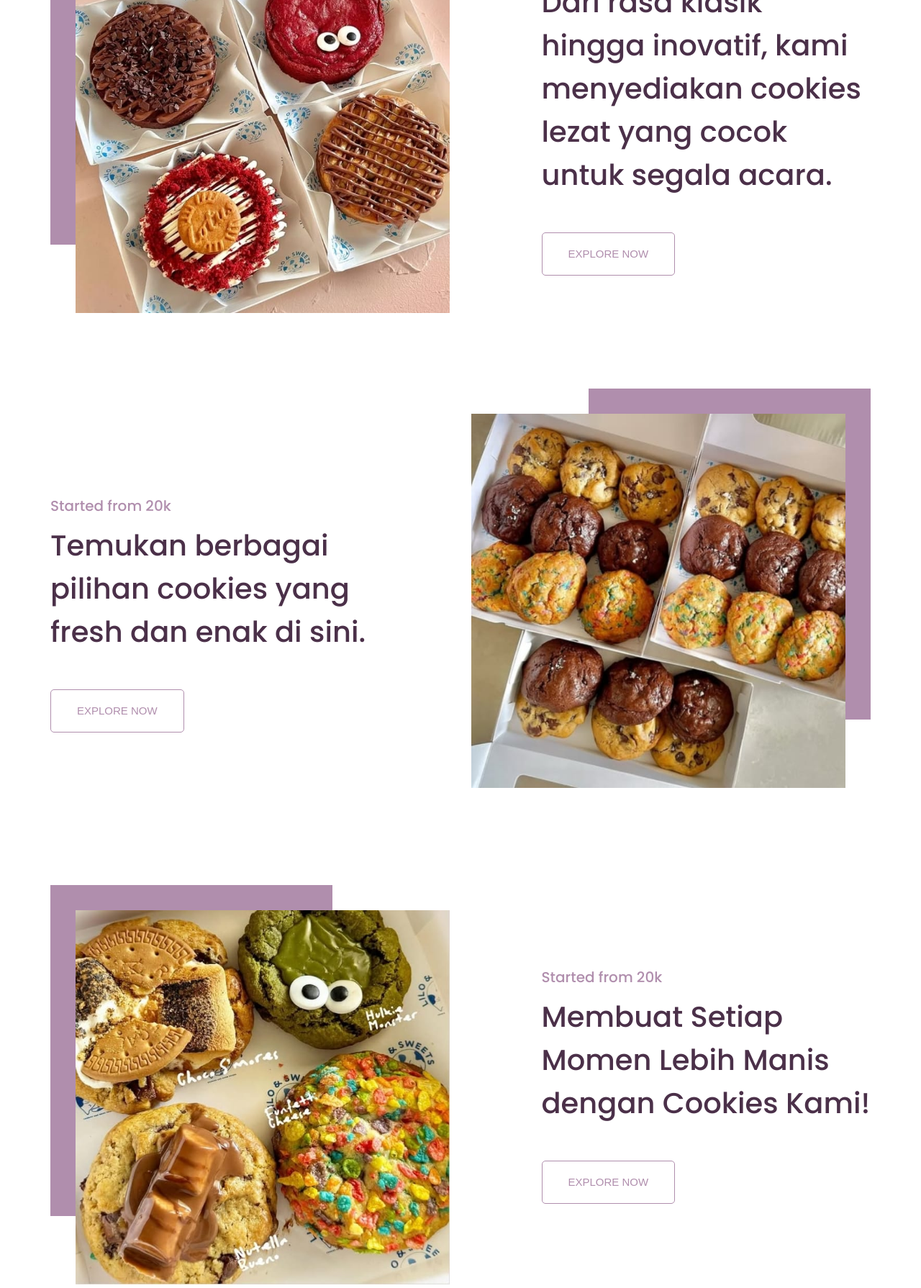
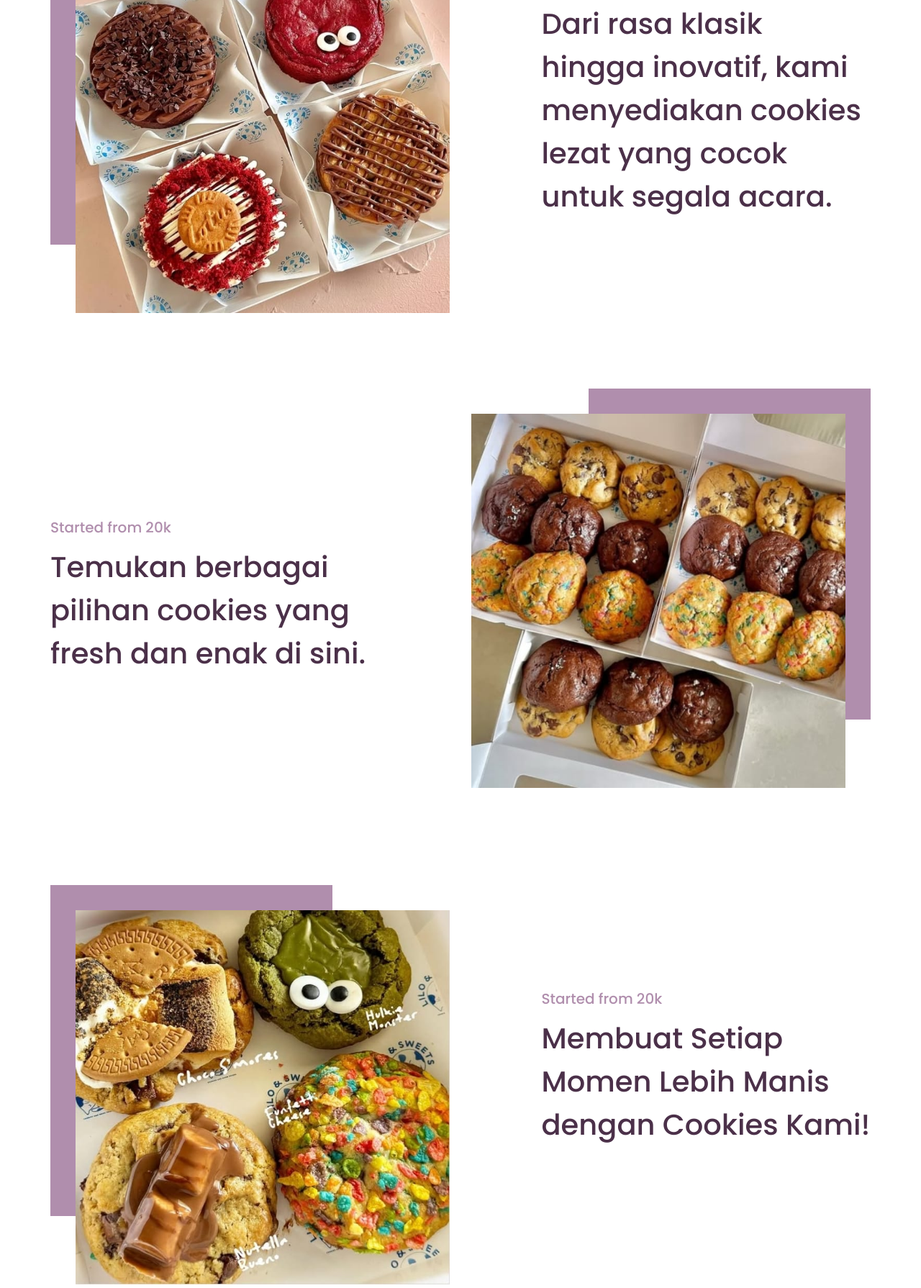
Before and after one commit to vvfara-22/lilo.and.sweets, a plain HTML site: page index.html in a window 1280 px wide. Shown: the part 1007-2797 px from the top of the page at 72% size. Drawn offline with Linux system fonts and the light colour scheme.

Commit message:
perubahan saya

```diff
--- a/index.html
+++ b/index.html
@@ -105,7 +105,6 @@
                         <div class="banner_text_iner">
                             <h1>Lilo And Sweets</h1>
                             <p>Cookies berkualitas, freshly baked, dan penuh cita rasa. Pesan sekarang dan nikmati kenikmatan setiap gigitan!</p>
-                            <a href="product_list.html" class="btn_1">shop now</a>
                         </div>
                     </div>
                 </div>
@@ -135,7 +134,6 @@
                                 <div class="single_product_content">
                                     <h5>Started from 20k</h5>
                                     <h2> <a href="single-product.html">Dari rasa klasik hingga inovatif, kami menyediakan cookies lezat yang cocok untuk segala acara.</a> </h2>
-                                    <a href="product_list.html" class="btn_3">Explore Now</a>
                                 </div>
                             </div>
                         </div>
@@ -152,7 +150,6 @@
                                 <div class="single_product_content">
                                     <h5>Started from 20k</h5>
                                     <h2> <a href="single-product.html">Temukan berbagai pilihan cookies yang fresh dan enak di sini.</a> </h2>
-                                    <a href="product_list.html" class="btn_3">Explore Now</a>
                                 </div>
                             </div>
                         </div>
@@ -169,7 +166,6 @@
                                 <div class="single_product_content">
                                     <h5>Started from 20k</h5>
                                     <h2> <a href="single-product.html">Membuat Setiap Momen Lebih Manis dengan Cookies Kami!</a> </h2>
-                                    <a href="product_list.html" class="btn_3">Explore Now</a>
                                 </div>
                             </div>
                         </div>
```
